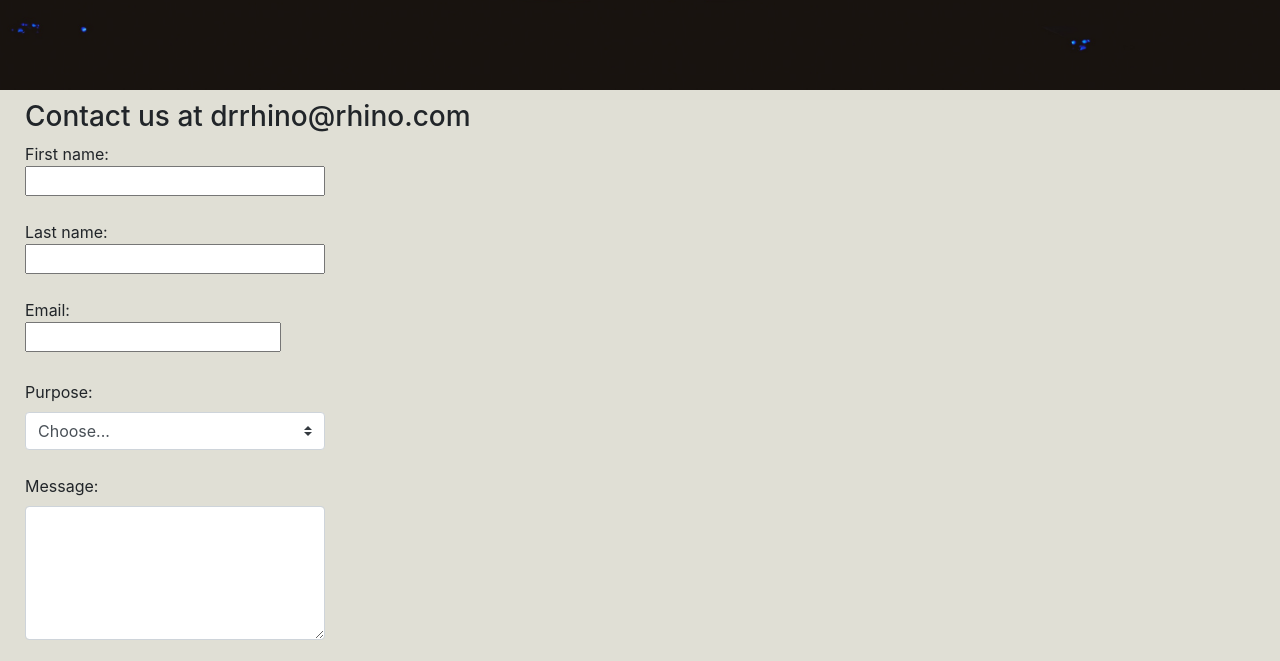
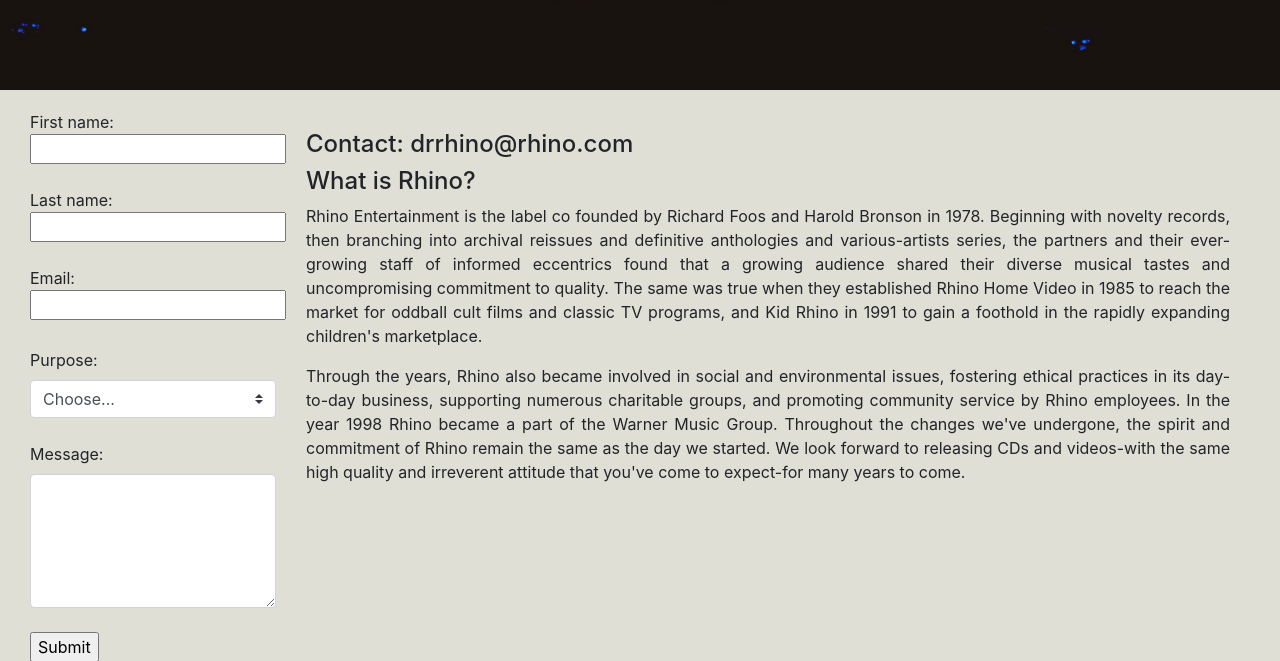
Before and after one commit to Code-Institute-Submissions/user-centric-assg, a plain HTML site: page booking.html in a window 1280 px wide. Shown: the part 756-1417 px from the top of the page. Drawn offline with nearby package versions, Linux system fonts and the light colour scheme.

Commit message:
added more content to the booking page

```diff
--- a/assets/css/style.css
+++ b/assets/css/style.css
@@ -73,6 +73,7 @@ body{
     line-height: 3;
     font-family: 'Roboto', sans-serif;
     font-size:20px;
+    text-align: justify;
 }
 .header1{
     margin:20px 20px 20px 20px;
@@ -104,15 +105,13 @@ body{
 .btn:hover{
     background-color: #9FEDD7;
 }
-.form-control,input[type=text]{
-    width:300px;
-}
 footer{
     background-color: #f09d51;
 }
 .row{
   display: flex;
   margin: 20px 20px 20px 20px;
+  text-align: justify;
 }
 .column{
   flex: 50%;
--- a/booking.html
+++ b/booking.html
@@ -36,9 +36,9 @@
   <main>
     <img src="assets/images/bookpage.jpg" class="img-fluid" alt="Responsive image">
     <section class="contactus">
-      <div class="container-fluid">
+      <div class="row">
         <form>
-          <h3>Contact us at drrhino@rhino.com</h3>
+          <div class="column">
           First name:<br>
           <input type="text" name="firstname">
           <br><br> Last name:<br>
@@ -56,11 +56,17 @@
      <div class="form-group-">
     <label for="exampleFormControlTextarea1"><br>Message:</label>
     <textarea class="form-control" id="exampleFormControlTextarea1" rows="5"></textarea>
+    <br><input type="submit" value="Submit">
   </div>
-  <br><input type="submit" value="Submit">
+  </div>
   </div>
           </div>
         </form>
+        <div class="column" style="padding:20px 20px 20px 20px;">
+        <h4>Contact: drrhino@rhino.com</h4>
+        <h4>What is Rhino?</h4>
+        <p>Rhino Entertainment is the label co founded by Richard Foos and Harold Bronson in 1978. Beginning with novelty records, then branching into archival reissues and definitive anthologies and various-artists series, the partners and their ever-growing staff of informed eccentrics found that a growing audience shared their diverse musical tastes and uncompromising commitment to quality. The same was true when they established Rhino Home Video in 1985 to reach the market for oddball cult films and classic TV programs, and Kid Rhino in 1991 to gain a foothold in the rapidly expanding children's marketplace.</p><p> Through the years, Rhino also became involved in social and environmental issues, fostering ethical practices in its day-to-day business, supporting numerous charitable groups, and promoting community service by Rhino employees. In the year 1998 Rhino became a part of the Warner Music Group. Throughout the changes we've undergone, the spirit and commitment of Rhino remain the same as the day we started. We look forward to releasing CDs and videos-with the same high quality and irreverent attitude that you've come to expect-for many years to come.</p>
+      </div>
       </div>
     </section>
 </main>
```
Also changed, not shown: 1 other file.
